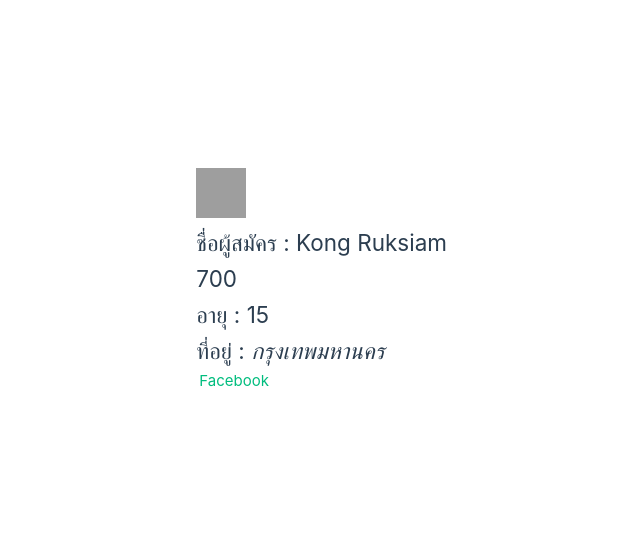
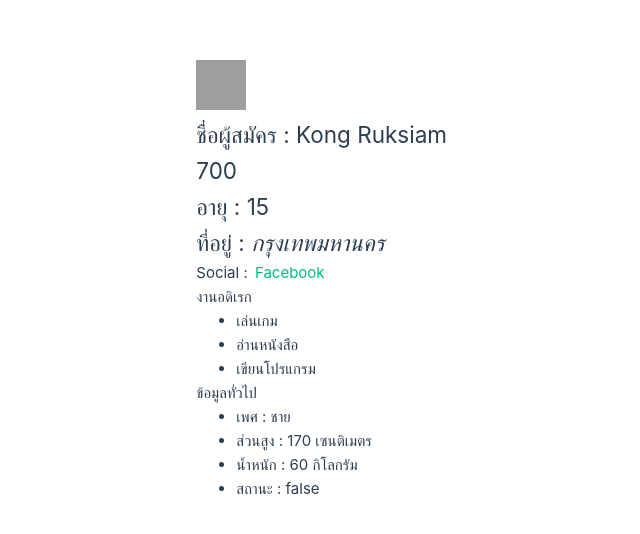
Before and after one commit to Celesca/vue-basic, a Vue app: page / in a window 1280 px wide. Shown: the part 120-654 px from the top of the page, without its empty margins (193-833 px from the left). Built offline with nearby package versions, Linux system fonts and the light colour scheme; grey boxes are pictures that could not be loaded.

Commit message:
add: array and object

```diff
--- a/src/App.vue
+++ b/src/App.vue
@@ -5,7 +5,21 @@
     <h2>{{ 500 + 200 }}</h2>
     <h2>อายุ : {{ age }}</h2>
     <h2>ที่อยู่ : <span v-html="address"></span></h2>
-    <a :href="social" target="_blank">Facebook</a>
+    <p> Social : <a :href="social" target="_blank">Facebook</a></p>
+    <p>งานอดิเรก</p>
+    <ul>
+      <li>{{ hobby[0] }}</li>
+      <li>{{ hobby[1] }}</li>
+      <li>{{ hobby[2] }}</li>
+    </ul>
+
+    <p>ข้อมูลทั่วไป</p>
+    <ul>
+      <li>เพศ : {{  general.gender }} </li>
+      <li>ส่วนสูง : {{  general.height }} เซนติเมตร</li>
+      <li>น้ำหนัก : {{  general.weight }} กิโลกรัม</li>
+      <li>สถานะ : {{  general.status }} </li>
+    </ul>
   </section>
 
 </template>
@@ -21,7 +35,14 @@
         address: "<i>กรุงเทพมหานคร</i>",
         picture: "https://cdn-icons-png.flaticon.com/128/16770/16770369.png",
         size: 50,
-        social: "https://www.facebook.com/kongruksiamtutorial"
+        social: "https://www.facebook.com/kongruksiamtutorial",
+        hobby: ["เล่นเกม", "อ่านหนังสือ", "เขียนโปรแกรม"],
+        general: {
+          gender: "ชาย",
+          height: 170,
+          weight: 60,
+          status: false
+        }
       }
     },
     methods: {
```
